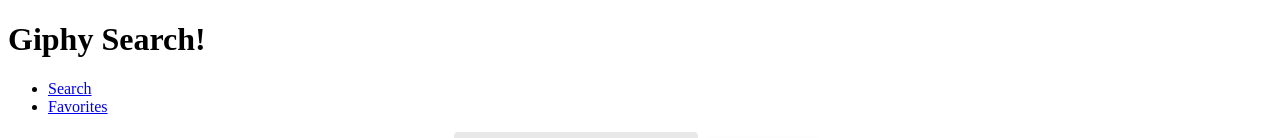
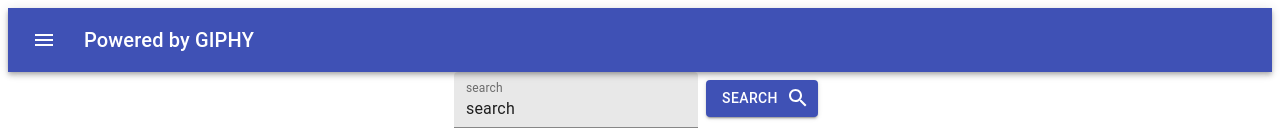
Before and after one commit to johnidso/group-giphy-saga-project, a React (Create React App) app: page / in a window 1280 px wide. Shown: the top 138 px of the page. Built offline with nearby package versions, Linux system fonts and the light colour scheme.

Commit message:
Added Styling to SearchView and added an AppBar

```diff
--- a/src/components/App/App.js
+++ b/src/components/App/App.js
@@ -4,6 +4,7 @@
 import { HashRouter as Router, Route, Link} from 'react-router-dom';
 
 import './App.css';
+import Navigation from '../Navigation/Navigation';
 
 function App(props) {
 
@@ -11,18 +12,8 @@
 
   return (
     <div>
-      <h1>Giphy Search!</h1>
+      <Navigation />
       <Router>
-      <nav>
-        <ul>
-          <li>
-            <Link to="/">Search</Link>
-          </li>
-          <li>
-            <Link to="/favorites">Favorites</Link>
-          </li>
-        </ul>
-      </nav>
         <Route exact path="/">
           <SearchView />
         </Route>
--- /dev/null
+++ b/src/components/Navigation/Navigation.jsx
@@ -0,0 +1,85 @@
+import { AppBar, Button, IconButton, makeStyles, Menu, MenuItem, Toolbar, Typography } from '@material-ui/core';
+import { HashRouter as Router, Route, Link} from 'react-router-dom';
+import MenuIcon from '@material-ui/icons/Menu';
+import { useState } from 'react';
+
+function Navigation() {
+
+    const useStyles = makeStyles((theme) => ({
+        root: {
+          flexGrow: 1,
+        },
+        menuButton: {
+          marginRight: theme.spacing(2),
+        },
+        title: {
+          flexGrow: 1,
+        }
+      }));
+
+      const classes = useStyles();
+
+      const [anchorEl, setAnchorEl] = useState(null);
+
+      const handleClick = (event) => {
+          setAnchorEl(event.currentTarget);
+      }
+
+      const handleClose = () => {
+          setAnchorEl(null);
+      }
+
+    return (
+        <div>
+            <AppBar position="static">
+                <Toolbar>
+                    <IconButton
+                        edge="start"
+                        className={classes.menuButton}
+                        onClick={handleClick}
+                        color="inherit"
+                        aria-controls="simple-menu"
+                        aria-haspopup="true"
+                        aria-label="menu"
+                    >
+                        <MenuIcon />
+                    </IconButton>
+                    <Router>
+                        <Menu
+                            id="simple-menu"
+                            anchorEl={anchorEl}
+                            keepMounted
+                            open={Boolean(anchorEl)}
+                            onClose={handleClose}
+                        >
+                            <MenuItem onClick={handleClose}>
+                                <Link to="/">Search</Link>
+                            </MenuItem>
+                            <MenuItem onClick={handleClose}>
+                                <Link to="/favorites">Favorites</Link>
+                            </MenuItem>
+                        </Menu>
+                    </Router>
+                    <Typography variant="h6" className={classes.title}>
+                        Powered by GIPHY
+                    </Typography>
+                </Toolbar>
+            </AppBar>
+            {/* <Router >
+                <h1>Giphy Search!</h1>
+                <nav>
+                    <ul>
+                    <li>
+                        <Link to="/">Search</Link>
+                    </li>
+                    <li>
+                        <Link to="/favorites">Favorites</Link>
+                    </li>
+                    </ul>
+                </nav>
+            </Router> */}
+        </div>
+    );
+}
+
+export default Navigation;
```
